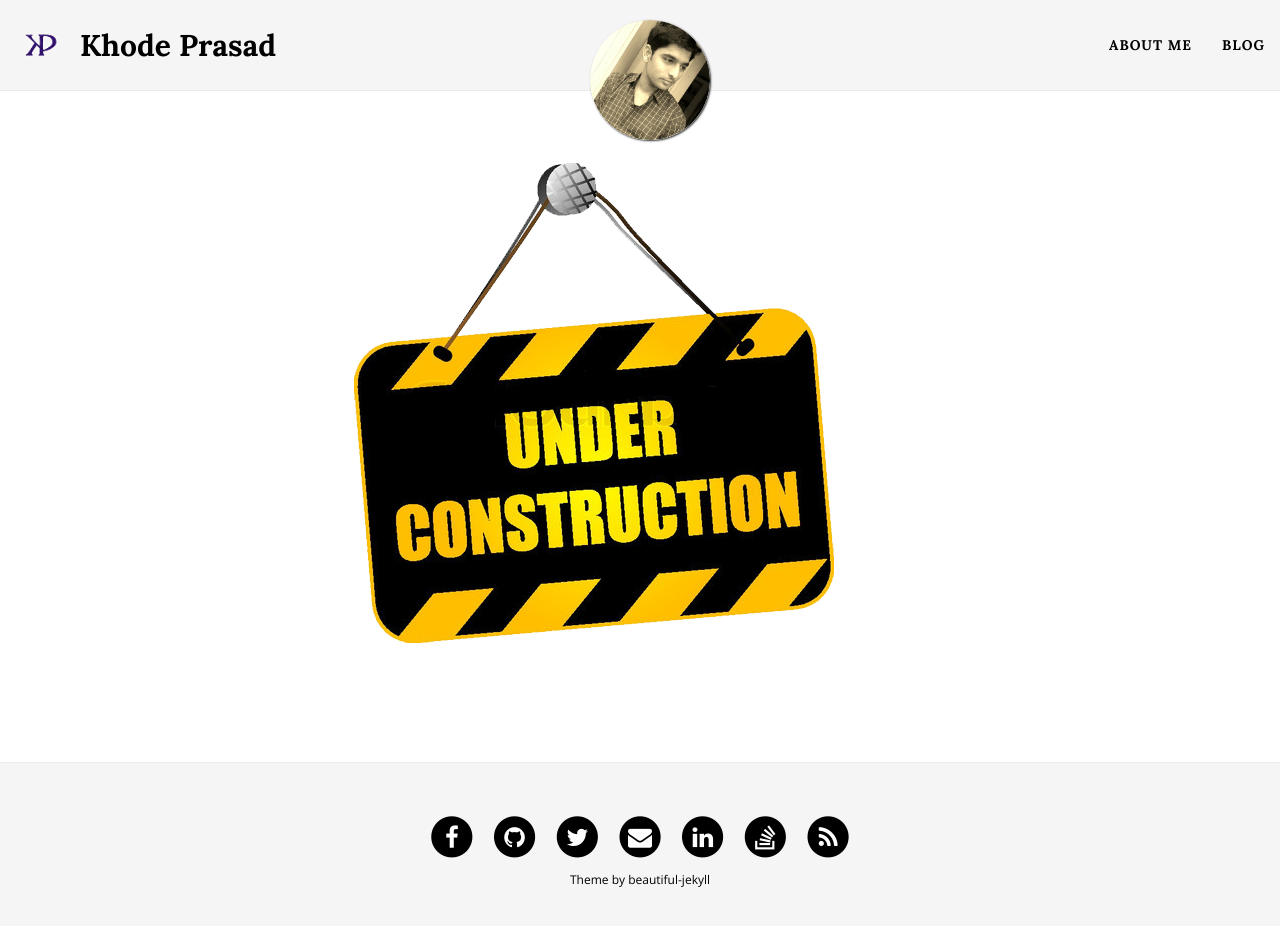
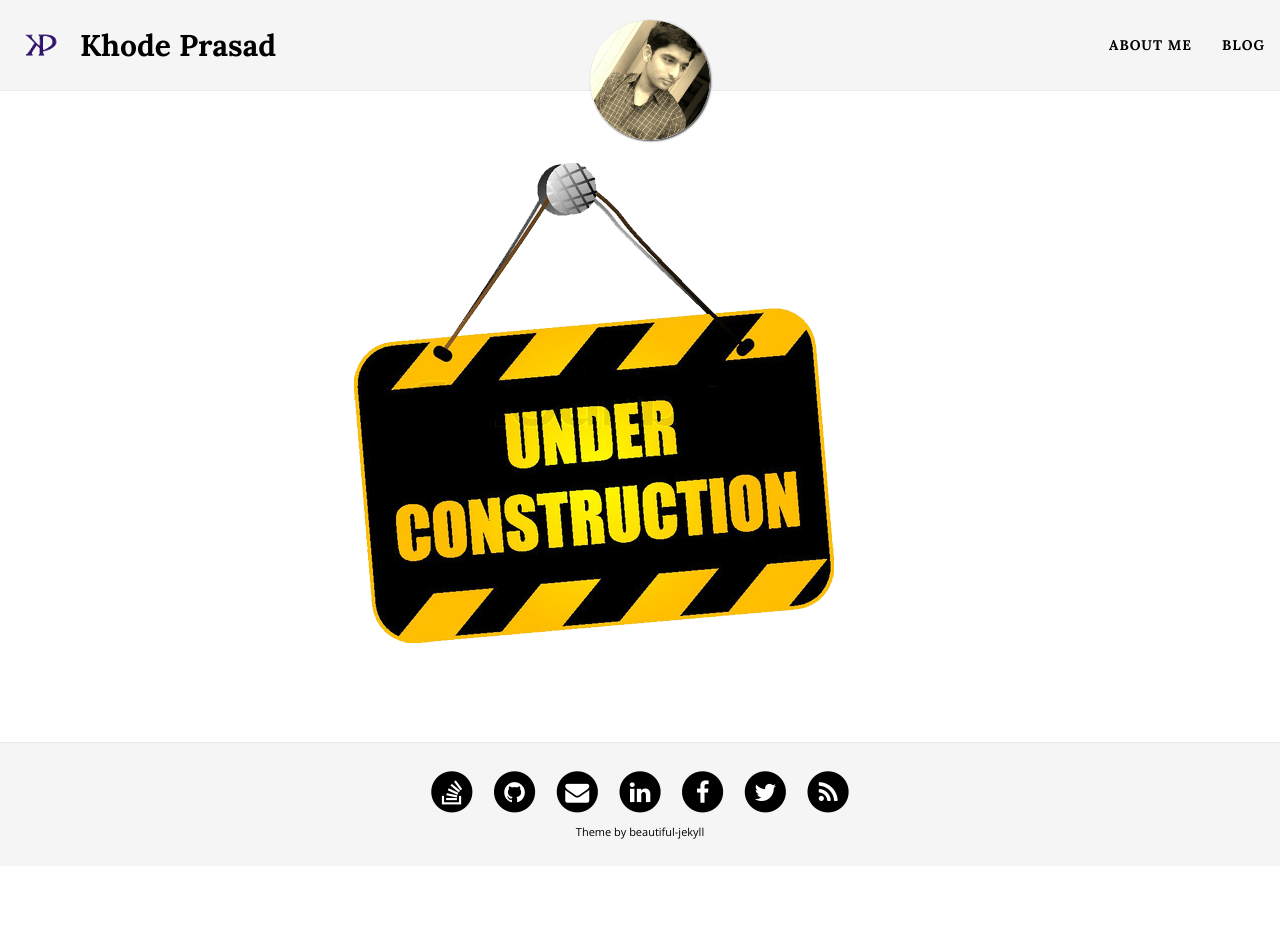
Before and after one commit to khodeprasad/khodeprasad.github.io, a Jekyll site: the page built from index.html, in a window 1280 px wide and 939 px high. Shown: the top 926 px of the window. Built offline with Jekyll 4.4.1, drawn with Linux system fonts in a browser that asks for light colours; nearby versions of some CDN libraries; the list of posts is cut into pages by our own code.

Commit message:
css changes

```diff
--- a/_includes/footer.html
+++ b/_includes/footer.html
@@ -1,14 +1,14 @@
 <footer>
-  <div class="container beautiful-jekyll-footer">
+  <div class="container">
     <div class="row">
       <div class="col-lg-8 col-lg-offset-2 col-md-10 col-md-offset-1">
         <ul class="list-inline text-center footer-links">
-          {% if site.author.facebook and site.footer-links-active.facebook %}
+		  {% if site.author.stackoverflow and site.footer-links-active.stackoverflow %}
           <li>
-            <a target="_blank" href="https://www.facebook.com/{{ site.author.facebook }}" title="Facebook">
+            <a target="_blank" href="https://stackoverflow.com/users/{{ site.author.stackoverflow }}" title="StackOverflow">
               <span class="fa-stack fa-lg">
                 <i class="fa fa-circle fa-stack-2x"></i>
-                <i class="fa fa-facebook fa-stack-1x fa-inverse"></i>
+                <i class="fa fa-stack-overflow fa-stack-1x fa-inverse"></i>
               </span>
             </a>
           </li>
@@ -23,22 +23,45 @@
             </a>
           </li>
           {% endif %}
+
+		  {% if site.author.email and site.footer-links-active.email %}
+          <li>
+            <a href="mailto:{{ site.author.email }}" title="Email me">
+              <span class="fa-stack fa-lg">
+                <i class="fa fa-circle fa-stack-2x"></i>
+                <i class="fa fa-envelope fa-stack-1x fa-inverse"></i>
+              </span>
+            </a>
+          </li>
+          {% endif %}
+
+		  {% if site.author.linkedin and site.footer-links-active.linkedin %}
+          <li>
+            <a target="_blank" href="https://linkedin.com/in/{{ site.author.linkedin }}" title="LinkedIn">
+              <span class="fa-stack fa-lg">
+                <i class="fa fa-circle fa-stack-2x"></i>
+                <i class="fa fa-linkedin fa-stack-1x fa-inverse"></i>
+              </span>
+            </a>
+          </li>
+          {% endif %}
+
+          {% if site.author.facebook and site.footer-links-active.facebook %}
+          <li>
+            <a target="_blank" href="https://www.facebook.com/{{ site.author.facebook }}" title="Facebook">
+              <span class="fa-stack fa-lg">
+                <i class="fa fa-circle fa-stack-2x"></i>
+                <i class="fa fa-facebook fa-stack-1x fa-inverse"></i>
+              </span>
+            </a>
+          </li>
+          {% endif %}
 		  {% if site.author.twitter and site.footer-links-active.twitter %}
           <li>
             <a target="_blank" href="https://twitter.com/{{ site.author.twitter }}" title="Twitter">
               <span class="fa-stack fa-lg">
                 <i class="fa fa-circle fa-stack-2x"></i>
                 <i class="fa fa-twitter fa-stack-1x fa-inverse"></i>
-              </span>
-            </a>
-          </li>
-          {% endif %}
-	  {% if site.author.reddit and site.footer-links-active.reddit %}
-          <li>
-            <a target="_blank" href="https://reddit.com/u/{{ site.author.reddit }}" title="Reddit">
-              <span class="fa-stack fa-lg">
-                <i class="fa fa-circle fa-stack-2x"></i>
-                <i class="fa fa-reddit fa-stack-1x fa-inverse"></i>
               </span>
             </a>
           </li>
@@ -53,22 +76,13 @@
             </a>
           </li>
           {% endif %}
-		  {% if site.author.email and site.footer-links-active.email %}
+
+		  {% if site.author.reddit and site.footer-links-active.reddit %}
           <li>
-            <a href="mailto:{{ site.author.email }}" title="Email me">
+            <a target="_blank" href="https://reddit.com/u/{{ site.author.reddit }}" title="Reddit">
               <span class="fa-stack fa-lg">
                 <i class="fa fa-circle fa-stack-2x"></i>
-                <i class="fa fa-envelope fa-stack-1x fa-inverse"></i>
-              </span>
-            </a>
-          </li>
-          {% endif %}
-		  {% if site.author.linkedin and site.footer-links-active.linkedin %}
-          <li>
-            <a target="_blank" href="https://linkedin.com/in/{{ site.author.linkedin }}" title="LinkedIn">
-              <span class="fa-stack fa-lg">
-                <i class="fa fa-circle fa-stack-2x"></i>
-                <i class="fa fa-linkedin fa-stack-1x fa-inverse"></i>
+                <i class="fa fa-reddit fa-stack-1x fa-inverse"></i>
               </span>
             </a>
           </li>
@@ -79,16 +93,6 @@
               <span class="fa-stack fa-lg">
                 <i class="fa fa-circle fa-stack-2x"></i>
                 <i class="fa fa-xing fa-stack-1x fa-inverse"></i>
-              </span>
-            </a>
-          </li>
-          {% endif %}
-		  {% if site.author.stackoverflow and site.footer-links-active.stackoverflow %}
-          <li>
-            <a target="_blank" href="https://stackoverflow.com/users/{{ site.author.stackoverflow }}" title="StackOverflow">
-              <span class="fa-stack fa-lg">
-                <i class="fa fa-circle fa-stack-2x"></i>
-                <i class="fa fa-stack-overflow fa-stack-1x fa-inverse"></i>
               </span>
             </a>
           </li>
--- a/_includes/head.html
+++ b/_includes/head.html
@@ -11,6 +11,7 @@
   <meta name="description" content="{{ page.subtitle }}">
   {% endif %}
 
+  <link rel="shortcut icon" type="image/x-icon" href="{{ "img/favicon.ico" | prepend: site.url }}" >
   <link rel="alternate" type="application/rss+xml" title="{{ site.title }} {{ site.title-separator }} {{ site.description }}" href="{{ site.baseurl }}/feed.xml" />
 
   {% include gtm_head.html %}
--- a/_layouts/post.html
+++ b/_layouts/post.html
@@ -32,7 +32,7 @@ layout: base
       <ul class="pager blog-pager">
         {% if page.previous.url %}
         <li class="previous">
-          <a href="{{ page.previous.url | prepend: site.baseurl | replace: '//', '/' }}" data-toggle="tooltip" data-placement="top" title="{{page.previous.title}}">&larr; Previous Post</a>
+          <a href="{{ page.previous.url | prepend: site.baseurl | replace: '//', '/' }}" data-toggle="tooltip" data-placement="top" title="{{page.previous.title}}">&larr; Prev Post</a>
         </li>
         {% endif %}
         {% if page.next.url %}
--- a/css/main.css
+++ b/css/main.css
@@ -4,7 +4,7 @@
 
 body {
   font-family: 'Open Sans', 'Times New Roman', serif;
-  font-size: 18px;
+  font-size: 16px;
   color: #000000;
   position: relative;
   background: #FFF;
@@ -261,10 +261,10 @@ img {
 /* --- Footer --- */
 
 footer {
-  padding: 30px 0;
+  padding: 15px 0;
   background: #F5F5F5;
   border-top: 1px #EAEAEA solid;
-  margin-top: 50px;
+  margin-top: 30px;
   font-size: 14px;
 }
 
@@ -283,13 +283,13 @@ footer .copyright {
 }
 footer .theme-by {
   text-align: center;
-  margin: 10px 0 0;
-  font-size: 12px;
+  margin: 8px 0 0;
+  font-size: 11px;
 }
 
 @media only screen and (min-width: 768px) {
   footer {
-    padding: 50px 0;
+    padding: 25px 0;
   }
   footer .footer-links {
     font-size: 18px;
@@ -328,18 +328,19 @@ footer .theme-by {
 }
 
 .post-preview .post-title {
-  font-size: 30px;
+  font-size: 25px;
   margin-top: 0;
 }
 .post-preview .post-subtitle {
   margin: 0;
   font-weight: 300;
   margin-bottom: 10px;
+  font-size: 18px;
 }
 .post-preview .post-meta,
 .post-heading .post-meta {
   color: #808080;
-  font-size: 18px;
+  font-size: 14px;
   font-style: italic;
   margin: 0 0 10px;
 }
@@ -369,12 +370,12 @@ footer .theme-by {
   width: 192px;
 }
 .post-preview .post-read-more {
-  font-weight: 800;
+  font-weight: 700;
 }
 
 @media only screen and (min-width: 768px) {
   .post-preview .post-title {
-    font-size: 36px;
+    font-size: 30px;
   }
 }
 
@@ -467,7 +468,7 @@ footer .theme-by {
 }
 .intro-header .post-heading h1 {
   margin-top: 0;
-  font-size: 35px;
+  font-size: 30px;
 }
 .intro-header .page-heading .page-subheading,
 .intro-header .post-heading .post-subheading {
@@ -519,7 +520,7 @@ footer .theme-by {
     font-size: 50px;
   }
   .intro-header .post-heading h1 {
-    font-size: 50px;
+    font-size: 35px;
   }
   .intro-header.big-img .img-desc {
     font-size: 14px;
@@ -585,7 +586,7 @@ footer .theme-by {
 }
 @media only screen and (min-width: 768px) {
   .pager li a {
-    padding: 15px 25px;
+    padding: 10px 25px;
   }
 }
 .pager li a:hover,
@@ -684,5 +685,5 @@ td.gutter {
 /* --- Social media sharing section --- */
 
 #social-share-section {
-  margin-bottom: 30px;
+  margin-bottom: 40px;
 }
```
Also changed, not shown: 1 other file. Lines whose indentation alone changed are shown as unchanged.
